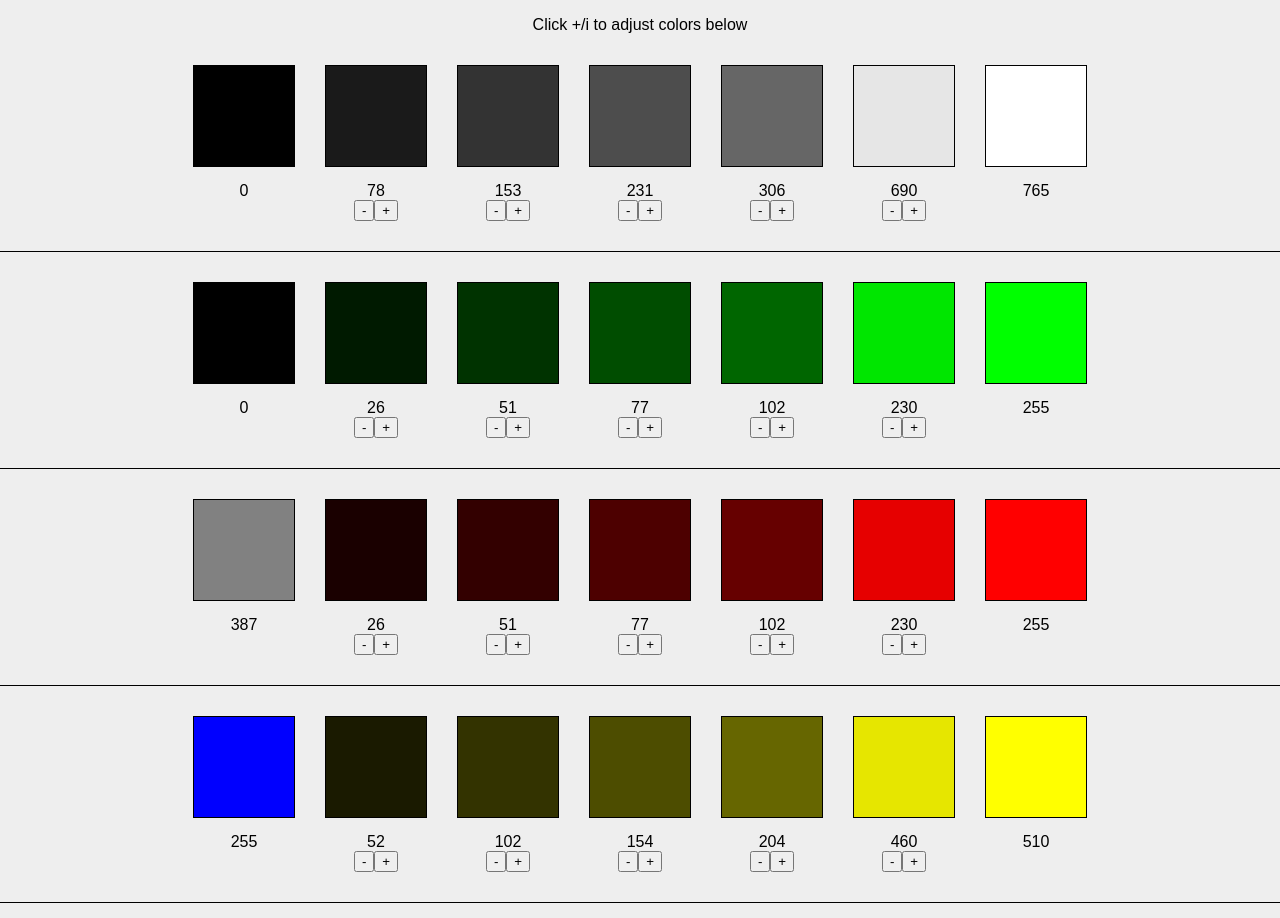
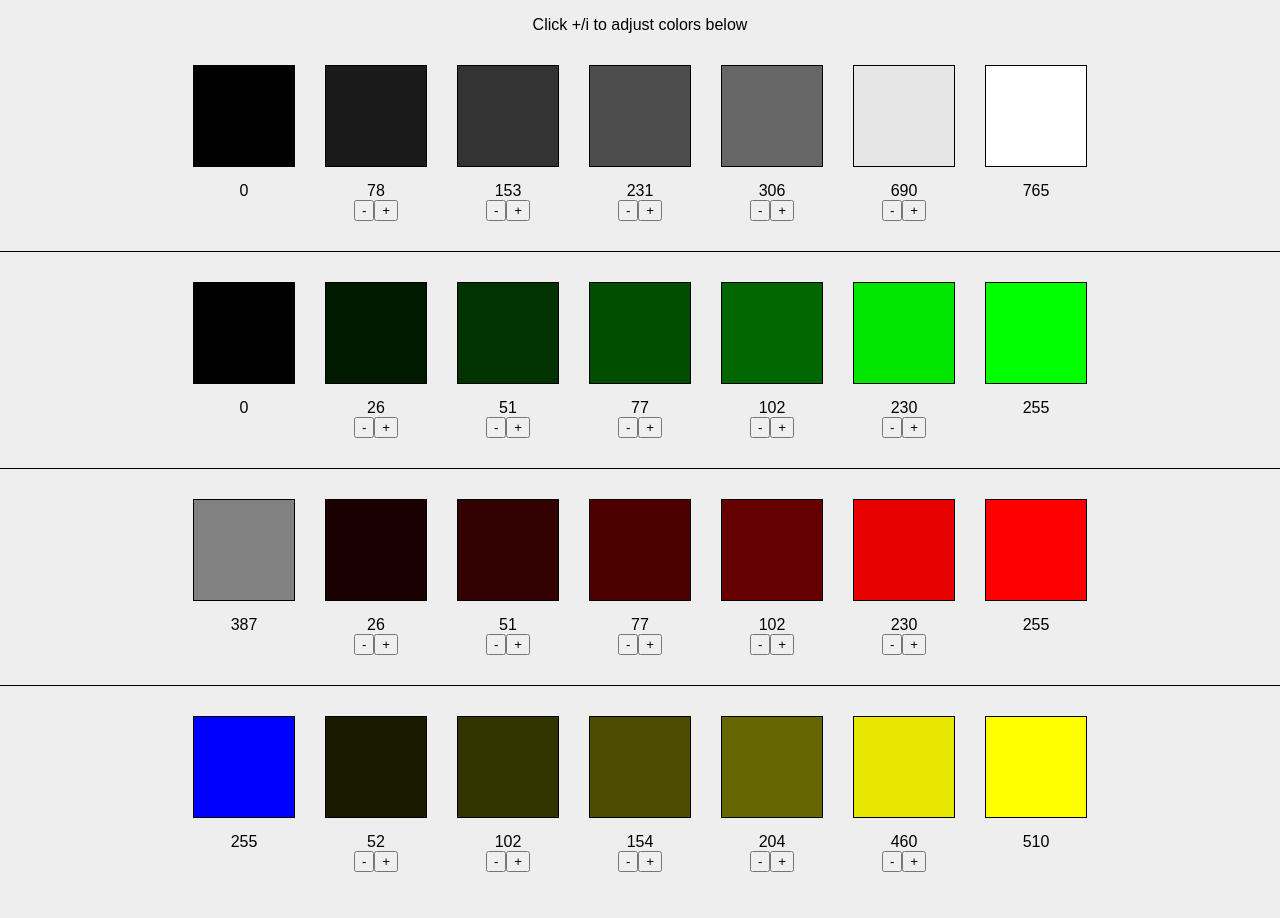
Before and after one commit to sman591/clrs-201-project3, a React (Create React App) app: page / in a window 1280 px wide. After the commit the page ends 872 px from the top, so only its background shows below. Built offline with nearby package versions, Linux system fonts and the light colour scheme.

Commit message:
Exclude border on last scale

```diff
--- a/src/index.css
+++ b/src/index.css
@@ -16,6 +16,12 @@ body {
   margin-bottom: 15px;
 }
 
+.ColorBlocks:last-of-type {
+  border-bottom: none;
+  padding-bottom: 0;
+  margin-bottom: 0;
+}
+
 .ColorBlock {
   width: 100px;
   height: 100px;
```
